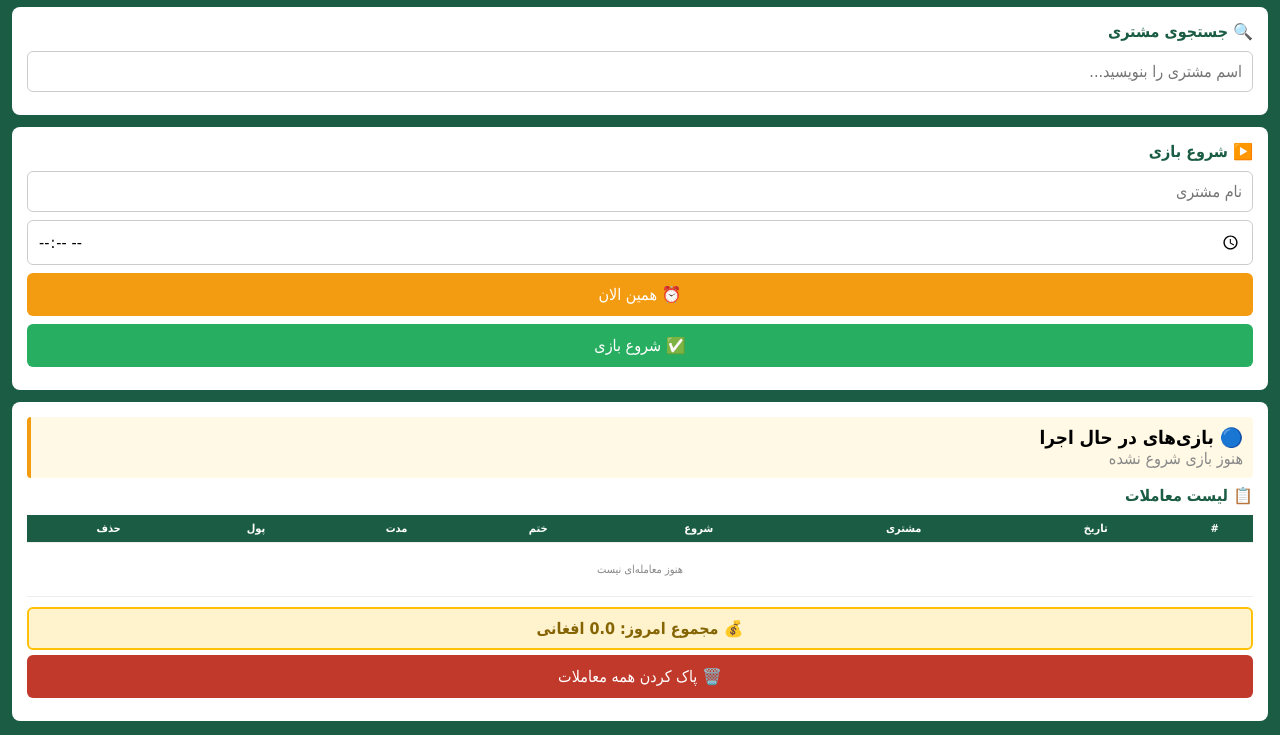
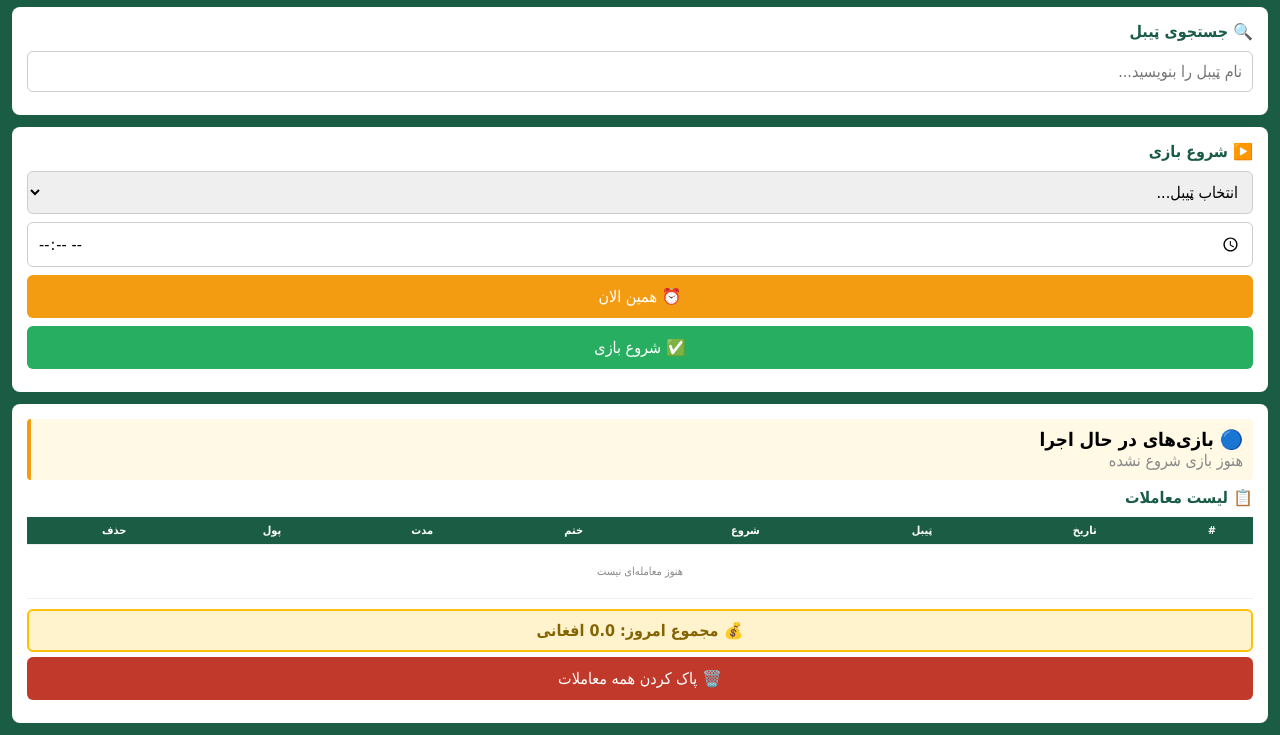
Before and after one commit to raheemullahafghan444-cloud/Hakmat-snoker, a plain HTML site: page index.html in a window 1280 px wide. Shown: the part 63-798 px from the top of the page. Drawn offline with Linux system fonts and the light colour scheme.

Commit message:
Update input fields and table headers for localization

```diff
--- a/index.html
+++ b/index.html
@@ -9,7 +9,7 @@
 body{background:#1a5c44; padding:12px; padding-bottom:80px;}
 .box{background:#fff; border-radius:8px; padding:15px; margin-bottom:12px;}
 h2{color:#1a5c44; font-size:16px; margin-bottom:10px;}
-input{width:100%; padding:10px; border:1px solid #ccc; border-radius:6px; font-size:16px; margin-bottom:8px;}
+input, select{width:100%; padding:10px; border:1px solid #ccc; border-radius:6px; font-size:16px; margin-bottom:8px;}
 button{width:100%; padding:12px; border:none; border-radius:6px; font-size:16px; cursor:pointer; margin-bottom:8px;}
 .green{background:#27ae60; color:#fff;}
 .orange{background:#f39c12; color:#fff;}
@@ -54,14 +54,22 @@ th{background:#1a5c44; color:#fff;}
 <h1 style="text-align:center; color:#fff; margin:10px 0;">🎱 سنوکر کلپ سرک نو</h1>
 
 <div class="box">
-<h2>🔍 جستجوی مشتری</h2>
-<input type="text" id="srch" placeholder="اسم مشتری را بنویسید..." oninput="doSrch()">
+<h2>🔍 جستجوی ټیبل</h2>
+<input type="text" id="srch" placeholder="نام ټیبل را بنویسید..." oninput="doSrch()">
 <div class="search-res" id="srchRes"></div>
 </div>
 
 <div class="box">
 <h2>▶️ شروع بازی</h2>
-<input type="text" id="cName" placeholder="نام مشتری">
+<select id="cName">
+<option value="">انتخاب ټیبل...</option>
+<option value="Tebal 1">Tebal 1</option>
+<option value="Tebal 2">Tebal 2</option>
+<option value="Tebal 3">Tebal 3</option>
+<option value="Tebal 4">Tebal 4</option>
+<option value="Tebal 5">Tebal 5</option>
+<option value="Tebal 6">Tebal 6</option>
+</select>
 <input type="time" id="sTime">
 <button class="orange" onclick="setNow()">⏰ همین الان</button>
 <button class="green" onclick="addGame()">✅ شروع بازی</button>
@@ -75,14 +83,14 @@ th{background:#1a5c44; color:#fff;}
 
 <h2>📋 لیست معاملات</h2>
 <table>
-<thead><tr><th>#</th><th>تاریخ</th><th>مشتری</th><th>شروع</th><th>ختم</th><th>مدت</th><th>پول</th><th>حذف</th></tr></thead>
+<thead><tr><th>#</th><th>تاریخ</th><th>ټیبل</th><th>شروع</th><th>ختم</th><th>مدت</th><th>پول</th><th>حذف</th></tr></thead>
 <tbody id="allList"><tr><td colspan="8" style="padding:20px; color:#888;">هنوز معامله‌ای نیست</td></tr></tbody>
 </table>
 <div class="sum">💰 مجموع امروز: <span id="daySum">۰</span> افغانی</div>
 <button class="red" onclick="confirmClearAll()">🗑️ پاک کردن همه معاملات</button>
 </div>
 
-<!-- ===== پایین صفحه: پشتیبان و نمایش اطلاعات ===== -->
+<!-- پایین صفحه: پشتیبان و اطلاعات -->
 <div class="footer-box">
 <h2 style="color:#fff; margin-bottom:12px; border-bottom:1px solid #444; padding-bottom:8px;">💾 پشتیبان‌گیری و اطلاعات</h2>
 <button class="purple" onclick="saveFile()">📥 دانلود فایل پشتیبان</button>
@@ -96,7 +104,7 @@ th{background:#1a5c44; color:#fff;}
 <div class="fact" onclick="event.stopPropagation()">
 <h3>🧾 فاکتور</h3>
 <p><strong>تاریخ:</strong> <span id="fDate"></span></p>
-<p><strong>مشتری:</strong> <span id="fName"></span></p>
+<p><strong>ټیبل:</strong> <span id="fName"></span></p>
 <p><strong>شروع:</strong> <span id="fStart"></span></p>
 <p><strong>ختم:</strong> <span id="fEnd"></span></p>
 <p><strong>مدت:</strong> <span id="fDur"></span></p>
@@ -109,11 +117,11 @@ th{background:#1a5c44; color:#fff;}
 <div class="modal-bg" id="endModalBg" onclick="closeEndModal()">
 <div class="modal" onclick="event.stopPropagation()">
 <h3 style="text-align:center; margin-bottom:15px;">⏰ ختم بازی</h3>
-<p style="margin-bottom:10px;"><strong>مشتری:</strong> <span id="mName"></span></p>
+<p style="margin-bottom:10px;"><strong>ټیبل:</strong> <span id="mName"></span></p>
 <input type="time" id="eTime">
 <button class="orange" onclick="setEndNow()">⏰ همین الان</button>
 <div class="btns">
-<button style="background:#999;" onclick="closeEndModal()">لغو</button>
+<button style="background:#999; color:#fff; flex:1;" onclick="closeEndModal()">لغو</button>
 <button class="green" onclick="endGame()">✅ ختم و محاسبه</button>
 </div>
 </div>
@@ -158,7 +166,7 @@ function fmtMin(m){if(!m)return'—';let h=Math.floor(m/60),mi=m%60;if(h===0)ret
 
 function addGame(){
 let n=document.getElementById('cName').value.trim(),s=document.getElementById('sTime').value;
-if(!n){alert('نام مشتری را بنویسید');return;}
+if(!n){alert('لطفاً یو ټیبل انتخاب کړئ');return;}
 if(!s){alert('ساعت شروع را انتخاب کنید');return;}
 let id=games.length?Math.max(...games.map(g=>g.id))+1:1;
 games.unshift({id:id,date:getDate(),name:n,start:s,startFmt:t12(s),end:null,endFmt:null,min:null,dur:null,cost:null,status:'open'});
@@ -262,7 +270,7 @@ if(!v){box.classList.remove('show');return;}
 let f=games.filter(g=>g.name.toLowerCase().includes(v)&&g.status==='closed');
 if(f.length===0){box.innerHTML='<strong>نتیجه:</strong><br>معامله‌ای پیدا نشد';box.classList.add('show');return;}
 let t=f.reduce((s,g)=>s+g.cost,0);
-box.innerHTML='<strong>مشتری:</strong> '+f[0].name+'<br><strong>تعداد:</strong> '+f.length+' بار<br><strong>مجموع:</strong> '+t.toFixed(1)+' افغانی';
+box.innerHTML='<strong>ټیبل:</strong> '+f[0].name+'<br><strong>تعداد بازی:</strong> '+f.length+' بار<br><strong>مجموع پرداخت:</strong> '+t.toFixed(1)+' افغانی';
 box.classList.add('show');
 }
 
```
